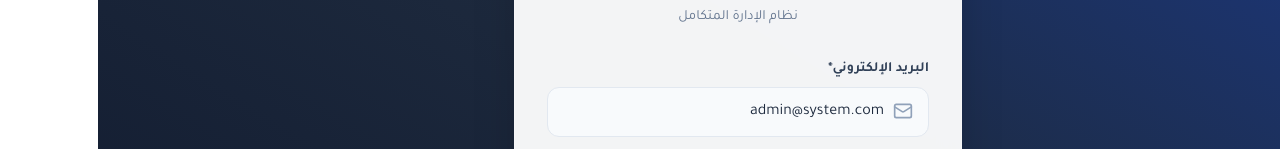
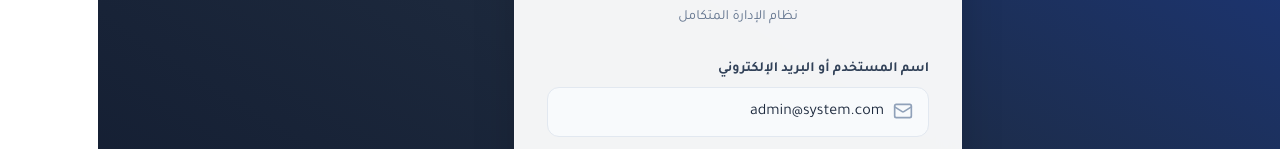
Before and after one commit to Sajadhcd/iraq-erp, a Next.js app: page /login in a window 1280 px wide. Shown: the part 252-401 px from the top of the page. Built offline with nearby package versions, Linux system fonts and the light colour scheme.

Commit message:
Allow username login in frontend form without HTML5 validation error

```diff
--- a/src/app/login/page.tsx
+++ b/src/app/login/page.tsx
@@ -84,13 +84,13 @@ export default function LoginPage() {
 
         <form onSubmit={handleSubmit} className="space-y-5">
           <div>
-            <label className={`block text-sm font-semibold text-slate-700 mb-2 ${isRtl ? "text-right" : "text-left"}`}>{t("email")}</label>
+            <label className={`block text-sm font-semibold text-slate-700 mb-2 ${isRtl ? "text-right" : "text-left"}`}>{isRtl ? "اسم المستخدم أو البريد الإلكتروني" : "Username or Email Address"}</label>
             <div className="relative">
               <input
-                type="email"
+                type="text"
                 required
                 className={`w-full px-4 py-3 bg-slate-50 border border-slate-200 rounded-xl focus:outline-none focus:ring-2 focus:ring-blue-500 focus:bg-white text-slate-800 ${isRtl ? "text-right pr-11 pl-4" : "text-left pl-11 pr-4"}`}
-                placeholder="email@example.com"
+                placeholder={isRtl ? "اسم المستخدم أو البريد الإلكتروني" : "username or email"}
                 value={email}
                 onChange={(e) => setEmail(e.target.value)}
               />
```
